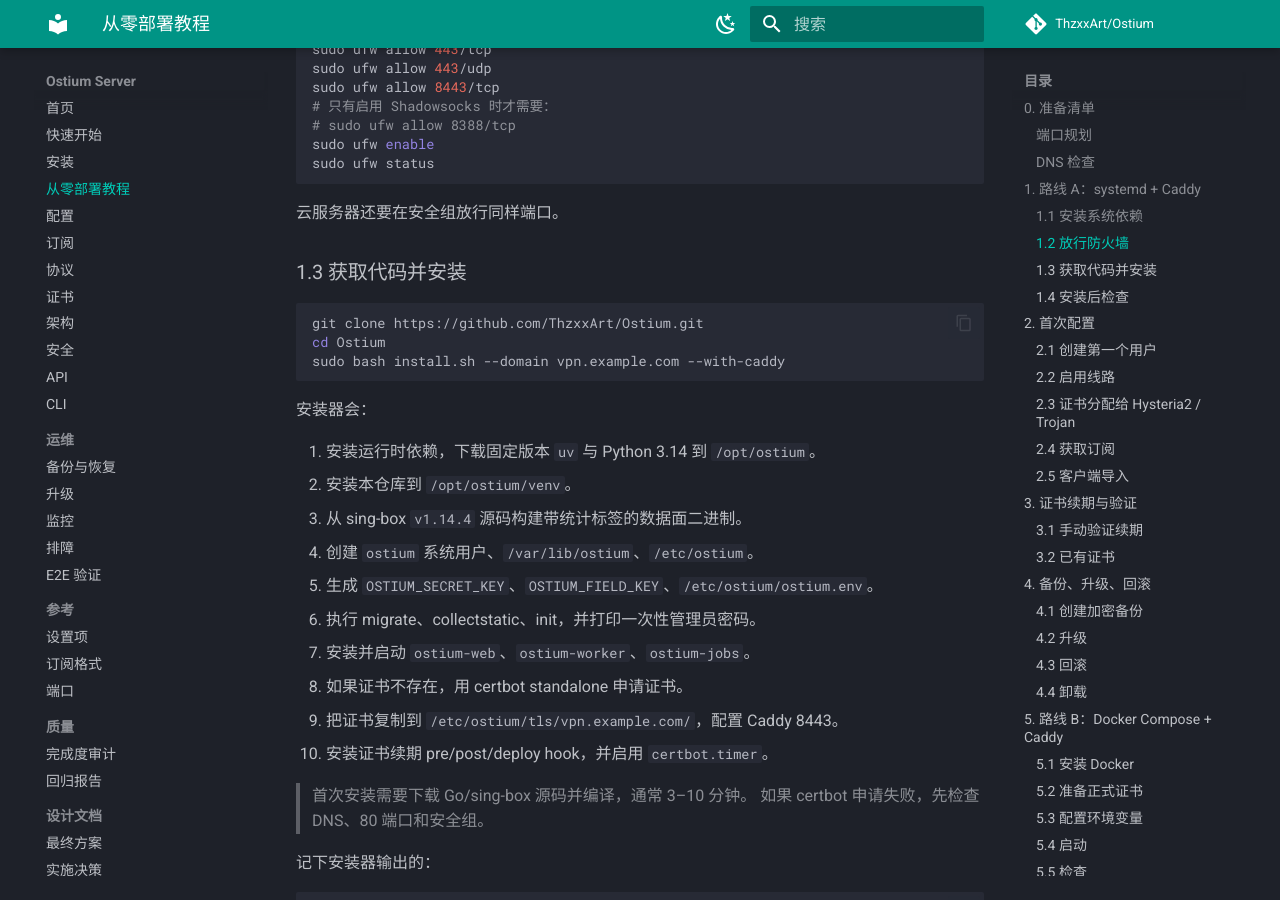
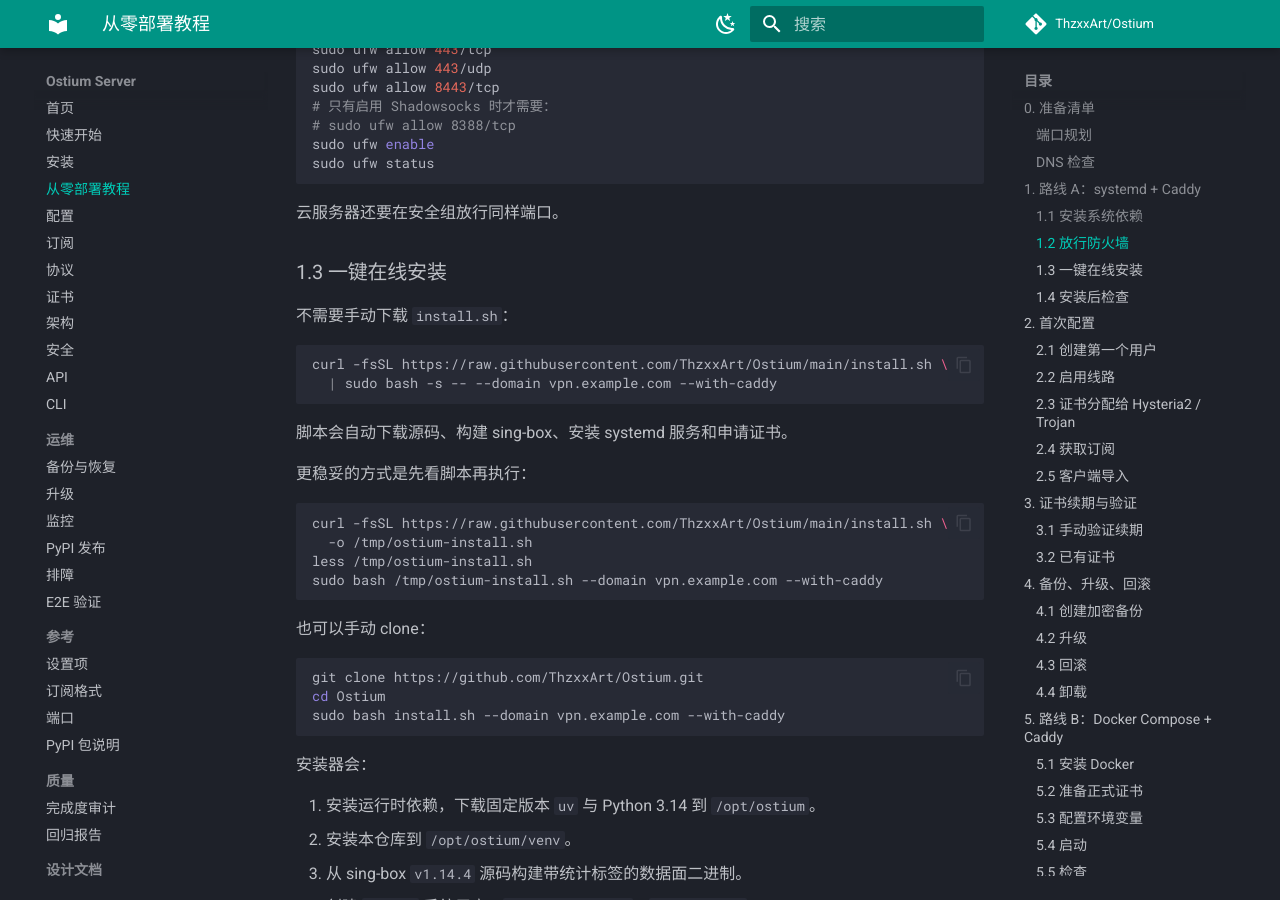
Before and after one commit to ThzxxArt/Ostium, an MkDocs documentation site: the page built from docs/tutorials/from-zero.md, in a window 1280 px wide and 900 px high, scrolled down 2497 px. Built offline with MkDocs 1.6.1 and Material for MkDocs 9.7.7, drawn with Linux system fonts in a browser that asks for light colours; comment, search, counter and statistics services are not loaded.

Commit message:
feat: add one-line online installer and PyPI release pipeline

````diff
--- a/docs/tutorials/from-zero.md
+++ b/docs/tutorials/from-zero.md
@@ -108,7 +108,27 @@ sudo ufw status
 
 云服务器还要在安全组放行同样端口。
 
-### 1.3 获取代码并安装
+### 1.3 一键在线安装
+
+不需要手动下载 `install.sh`：
+
+```bash
+curl -fsSL https://raw.githubusercontent.com/ThzxxArt/Ostium/main/install.sh \
+  | sudo bash -s -- --domain vpn.example.com --with-caddy
+```
+
+脚本会自动下载源码、构建 sing-box、安装 systemd 服务和申请证书。
+
+更稳妥的方式是先看脚本再执行：
+
+```bash
+curl -fsSL https://raw.githubusercontent.com/ThzxxArt/Ostium/main/install.sh \
+  -o /tmp/ostium-install.sh
+less /tmp/ostium-install.sh
+sudo bash /tmp/ostium-install.sh --domain vpn.example.com --with-caddy
+```
+
+也可以手动 clone：
 
 ```bash
 git clone https://github.com/ThzxxArt/Ostium.git
--- a/mkdocs.yml
+++ b/mkdocs.yml
@@ -53,12 +53,14 @@ nav:
       - 备份与恢复: operations/backup-restore.md
       - 升级: operations/upgrade.md
       - 监控: operations/monitoring.md
+      - PyPI 发布: operations/publishing.md
       - 排障: operations/troubleshooting.md
       - E2E 验证: operations/e2e-evidence.md
   - 参考:
       - 设置项: reference/settings.md
       - 订阅格式: reference/formats.md
       - 端口: reference/ports.md
+      - PyPI 包说明: pypi-readme.md
   - 质量:
       - 完成度审计: review/0.2.0-completion-audit.md
       - 回归报告: review/0.2.0-regression-report.md
--- a/pyproject.toml
+++ b/pyproject.toml
@@ -2,7 +2,7 @@
 name = "ostium-server"
 version = "0.2.0"
 description = "Ostium Server — a single-host private proxy server for Linux"
-readme = "README.md"
+readme = "docs/pypi-readme.md"
 requires-python = ">=3.14,<3.15"
 license = { text = "AGPL-3.0-or-later" }
 authors = [{ name = "Ostium contributors" }]
````
Also changed, not shown: README.en.md (+22 -1 lines), README.md (+30 -1 lines), docs/installation.md (+14 -1 lines), docs/operations/publishing.md (added, +89 -0 lines), docs/pypi-readme.md (added, +53 -0 lines), 2 other files.
